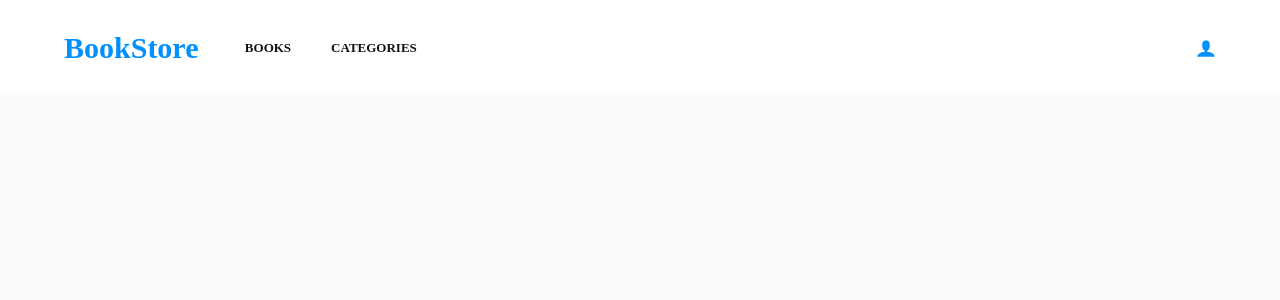
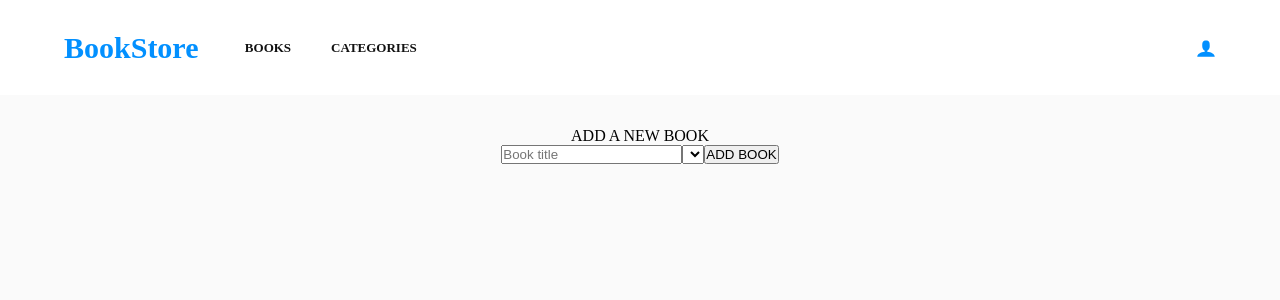
Before and after one commit to codepantha/book-store, a React (Create React App) app: page / in a window 1280 px wide. Shown: the top 300 px of the page. Built offline with nearby package versions, Linux system fonts and the light colour scheme.

Commit message:
Make sure the root route / shows the Book component
Delete the folder named ducks

```diff
--- a/src/App.js
+++ b/src/App.js
@@ -7,6 +7,7 @@ const App = () => (
   <div className="App">
     <Nav />
     <Routes>
+      <Route path="/" element={<Book />} />
       <Route path="/books" element={<Book />} />
       <Route path="/categories" element={<Categories />} />
     </Routes>
--- a/src/components/Book/Book.js
+++ b/src/components/Book/Book.js
@@ -2,7 +2,7 @@ import React, { useState } from 'react';
 import './Book.css';
 import { useDispatch, useSelector } from 'react-redux';
 import { uuid } from 'uuidv4';
-import { addBook, removeBook } from '../../redux/ducks/books/books';
+import { addBook, removeBook } from '../../redux/books/books';
 
 const Book = () => {
   const [title, setTitle] = useState('');
--- a/src/redux/configureStore.js
+++ b/src/redux/configureStore.js
@@ -1,6 +1,6 @@
 import { createStore, combineReducers, applyMiddleware } from 'redux';
 import logger from 'redux-logger';
-import booksReducer from './ducks/books/books';
+import booksReducer from './books/books';
 
 const finalReducer = combineReducers({
   booksReducer,
```
Also changed, not shown: src/redux/books/books.js (renamed from src/redux/ducks/books/books.js), src/redux/categories/categories.js (added).
